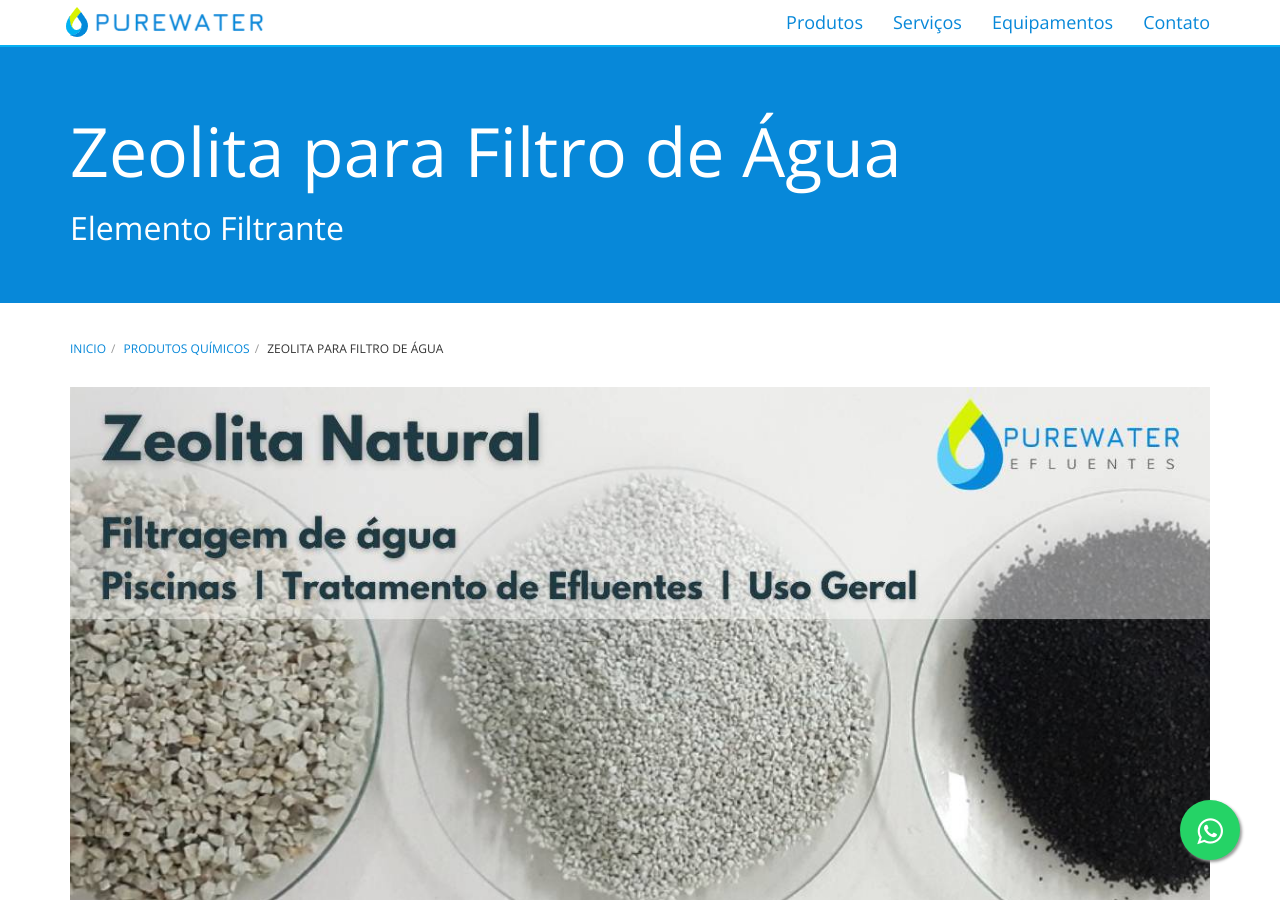
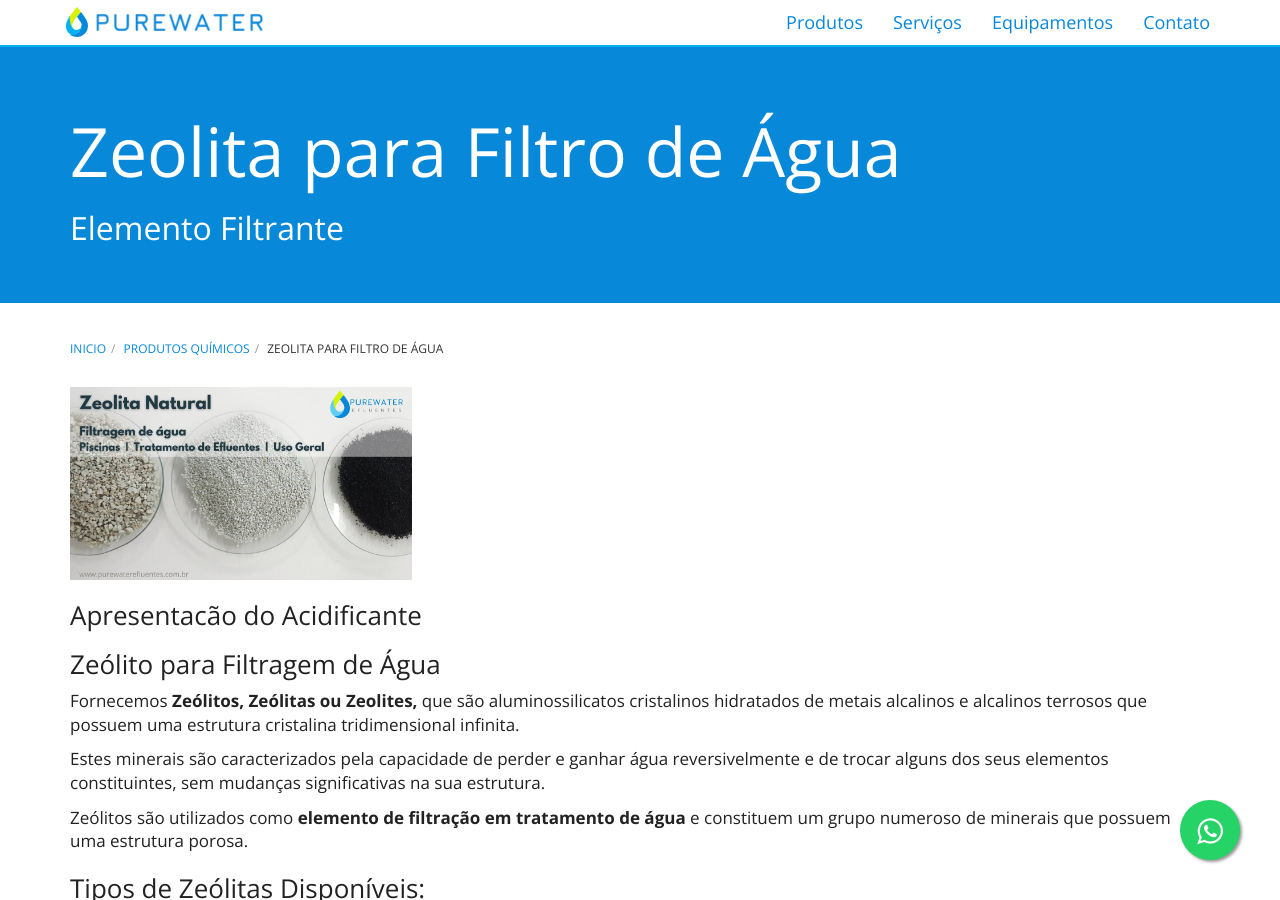
Before and after one commit to purewaterefluentes/purewaterefluentes.github.io, a Jekyll site: the page built from produtos/zeolita-para-filtro-de-agua.md, in a window 1280 px wide and 900 px high. Built offline with Jekyll 4.4.1, drawn with Linux system fonts in a browser that asks for light colours; nearby versions of some CDN libraries; library files that are not in the unit come from our copies.

Commit message:
Update zeolita-para-filtro-de-agua.md

```diff
--- a/produtos/zeolita-para-filtro-de-agua.md
+++ b/produtos/zeolita-para-filtro-de-agua.md
@@ -6,7 +6,7 @@
 keywords: zeolita, filtracacao, purificacao, agua, piscina, mineral, adsorver
 description: Zeólita é um mineral que tem a capacidade de adsorver a amônia da água, são aluminossilicatos cristalinos hidratados de metais alcalinos e alcalinos terrosos que possuem uma estrutura cristalina tridimensional infinita, usados para filtração.
 ---
-<img class="img-responsive pull-center" style="max-width: 70;" src="../../website/images/zeolita_para_filtro_de_agua.jpg" alt="Zeolita_Natural_para_Filtro_agua">
+<img class="img-responsive pull-center" style="max-width: 30%;" src="../../website/images/zeolita_para_filtro_de_agua.jpg" alt="Zeolita_Natural_para_Filtro_agua">
 
 ### Apresentacão do Acidificante
 
```
